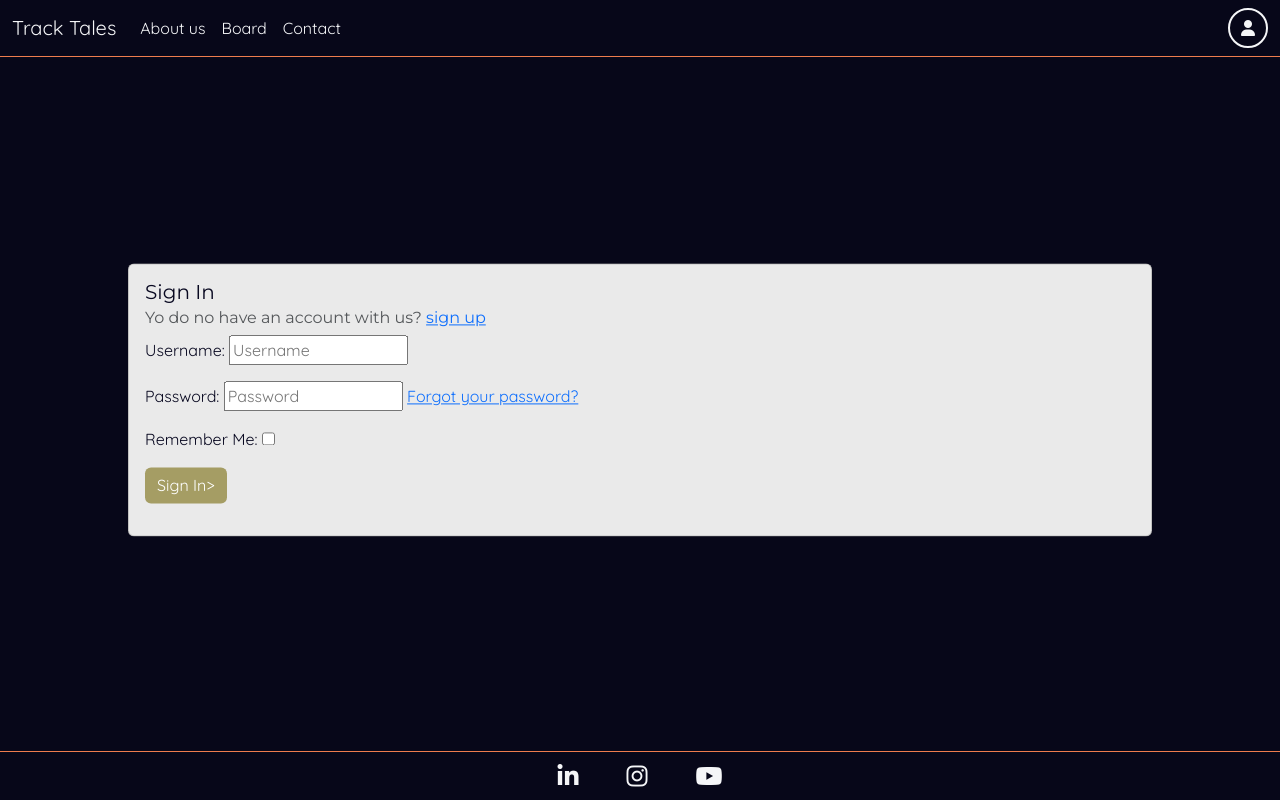
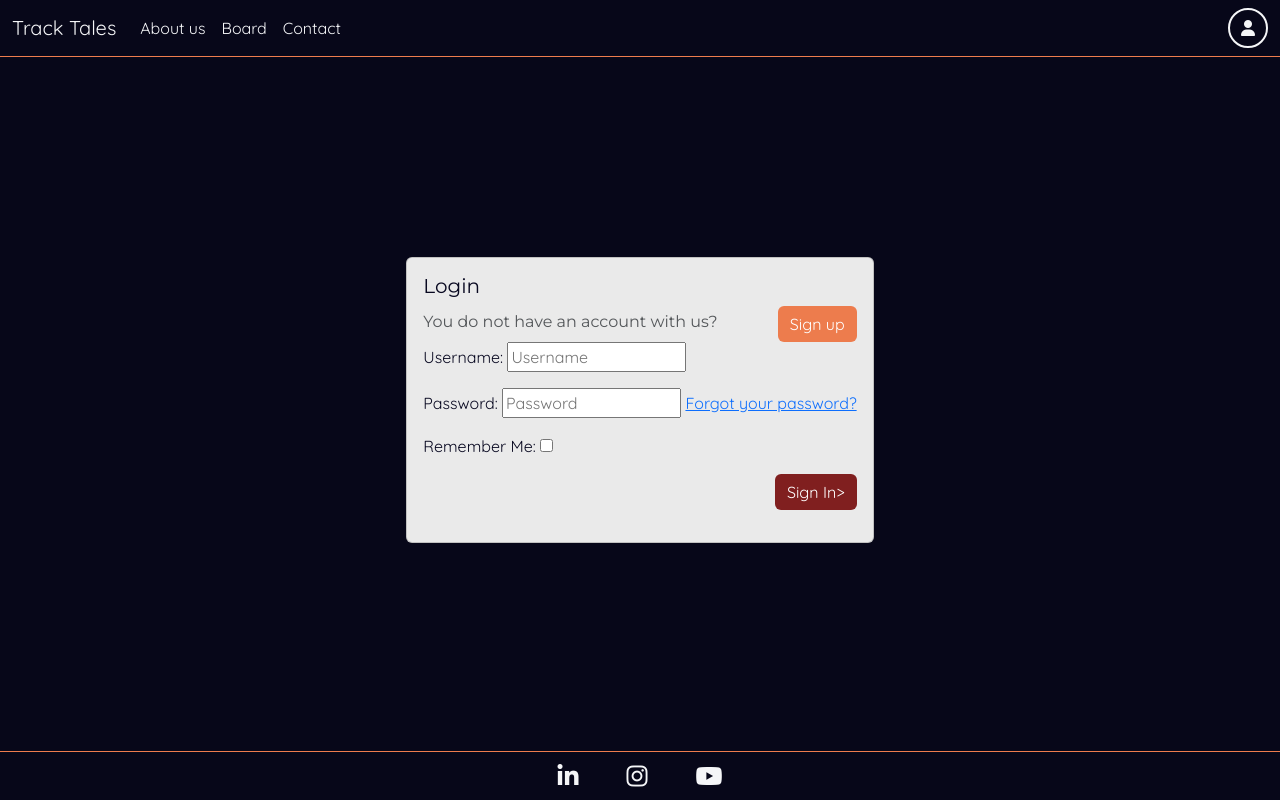
Before and after one commit to juanovt10/tracktales-blog, a Django app: page /accounts/login/ in a window 1280 px wide. Run offline with Django 4.2, Linux system fonts and the light colour scheme; some libraries are stand-ins or nearby versions.

Commit message:
Tidy up styling for registration pages

```diff
--- a/static/css/style.css
+++ b/static/css/style.css
@@ -118,7 +118,8 @@ h1, h2, h3, h4, h5, h6 {
 
 @media (max-width: 576px) {
     .about-us-container,
-    .contact-us-container {
+    .contact-us-container,
+    .auth-card-container {
         padding: 80px 0;
     }
 }
@@ -307,12 +308,8 @@ hr {
 
 /* authentication pages styling */
 
-.auth-card {
-    position: absolute;
-    width: 80%;
-    top: 50%;
-    left: 50%;
-    transform: translate(-50%, -50%)
+.auth-card-container {
+    min-height: 100vh;
 }
 
 .auth-card-signup {
--- a/templates/account/login.html
+++ b/templates/account/login.html
@@ -5,68 +5,27 @@
 
 {% block content %}
 
+<div class="auth-card-container d-flex justify-content-center align-items-center mx-3 mx-sm-0">
     <div class="card auth-card">
         <div class="card-body">
-            <h5 class="card-title">{% trans "Sign In" %}</h5>
-            <h6 class="card-subtitle mb-2 text-body-secondary">{% blocktrans %}Yo do no have an account with us? <a href="{{ signup_url }}">sign up</a> {% endblocktrans %}</h6>
+            <h5 class="card-title">{% trans "Login" %}</h5>
+            <div class="d-flex justify-content-between align-items-center">
+                <h6 class="card-subtitle text-body-secondary">{% blocktrans %}You do not have an account with us?</h6>
+                <a href="{{ signup_url }}" class="btn btn-primary">Sign up</a> {% endblocktrans %}
+            </div>
+
             <form class="login" method="POST" action="{% url 'account_login' %}">
                 {% csrf_token %}
                 {{ form.as_p }}
                 {% if redirect_field_value %}
                 <input type="hidden" name="{{ redirect_field_name }}" value="{{ redirect_field_value }}" />
                 {% endif %}
-                <button class="btn btn-success right" type="submit">{% trans "Sign In" %}></button>
+                <div class="d-flex justify-content-end">
+                    <button class="btn btn-secondary right" type="submit">{% trans "Sign In" %}></button>
+                </div>
             </form>
         </div>
     </div>
+</div>
 
-
-
-    <!-- <div class="container">
-        <div class="row">
-            <div class="col-md-8 offset-md-2">
-                <h1>{% trans "Sign In" %}</h1>
-                <p>
-                    {% blocktrans %}change this content<a href="{{ signup_url }}">sign up</a> first.{% endblocktrans %}
-                </p>
-            </div>
-        </div>
-
-        <div class="row">
-            <div class="col-md-8 mt-3 offset-md-2">'
-                <form class="login" method="POST" action="{% url 'account_login' %}">
-                    {% csrf_token %}
-                    {{ form.as_p }}
-                    {% if redirect_field_value %}
-                    <input type="hidden" name="{{ redirect_field_name }}" value="{{ redirect_field_value }}" />
-                    {% endif %}
-                    <button class="btn btn-signup right" type="submit">{% trans "Sign In" %}></button>
-                </form>
-            </div>
-        </div> -->
-
-
-
-        <!-- {% url 'account_login' as login_url %}
-        {% element form form=form method="post" action=login_url tags="entrance,login" %}
-            {% slot body %}
-
-                {% element fields form=form unlabeled=True %}
-                {% endelement %}
-                {% if redirect_field_value %}
-                    <input type="hidden"
-                        name="{{ redirect_field_name }}"
-                        value="{{ redirect_field_value }}" />
-                {% endif %}
-            {% endslot %}
-            {% slot actions %}
-                {% element button type="submit" tags="prominent,login" %}
-                    {% trans "Sign In" %}
-                {% endelement %}
-            {% endslot %}
-        {% endelement %}
-        {% include "socialaccount/snippets/login.html" with page_layout="entrance" %} -->
-
-
-    </div>
 {% endblock content %}
--- a/templates/account/signup.html
+++ b/templates/account/signup.html
@@ -7,7 +7,7 @@
 {% endblock head_title %}
 {% block content %}
 
-<div class="community-container pb-5 d-flex justify-content-center align-items-center">
+<div class="auth-card-container d-flex justify-content-center align-items-center mx-3 mx-sm-0">
     <div class="card auth-card-signup">
         <div class="card-body">
             <h5 class="card-title">{% trans "Sign Up" %}</h5>
@@ -19,7 +19,9 @@
                 {% if redirect_field_value %}
                 <input type="hidden" name="{{ redirect_field_name }}" value="{% url 'create_profile' %}" />
                 {% endif %}
-                <button class="btn btn-success right" type="submit">{% trans "Sign Up" %}></button>
+                <div class="d-flex justify-content-end">
+                    <button class="btn btn-secondary" type="submit">{% trans "Sign Up" %}></button>
+                </div>
                 {% include "socialaccount/snippets/login.html" with page_layout="entrance" %}
             </form>
         </div>
```
Also changed, not shown: templates/account/logout.html (+6 -3 lines).
